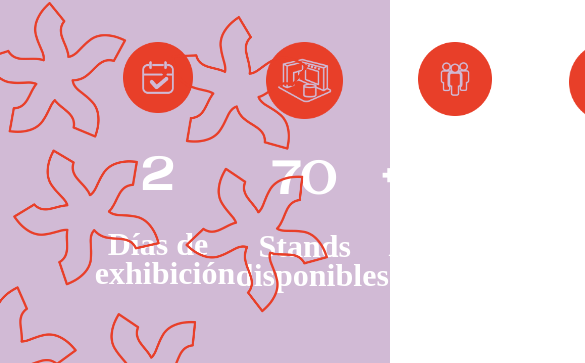
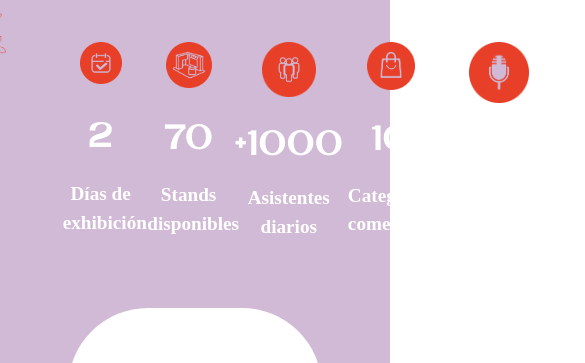
Before and after one commit to ferchodeleon/impulsa, a React (Vite) app: page / in a window 390 px wide. Shown: the part 688-1051 px from the top of the page, 585 px wide, since content can reach past the window. Built offline with nearby package versions, Linux system fonts and the light colour scheme; a web font is replaced by a local one.

Commit message:
Adjusment responsive of maxwidth 1300pm

```diff
--- a/src/styles/InfoSection.css
+++ b/src/styles/InfoSection.css
@@ -23,7 +23,7 @@
   position: absolute;
   top: 2rem;
   left: -4.5rem;
-  width: 25rem;
+  width: 20vw;
 }
 
 .info-exhibition {
@@ -42,7 +42,7 @@
  .info-description {
   color: #FFF;
   font-family: 'Avenir';
-  font-size: 2rem;
+  font-size: 1.8rem;
   font-weight: 600;
   text-align: center;
   line-height: 1.8rem;
@@ -89,3 +89,26 @@
   max-width: 70%;
   max-height: 75%;
 }
+
+@media (max-width: 1300px) {
+
+  .info-section {
+    width: 70%;
+  }
+
+  .info-quantity {
+    font-size: 2.2rem;
+  }
+
+  .info-description {
+    font-size: 1.2rem;
+  }
+
+  .info-video {
+    height: 60vh;
+  }
+
+  .info-video-container {
+    width: 65%;
+  }
+}
```
